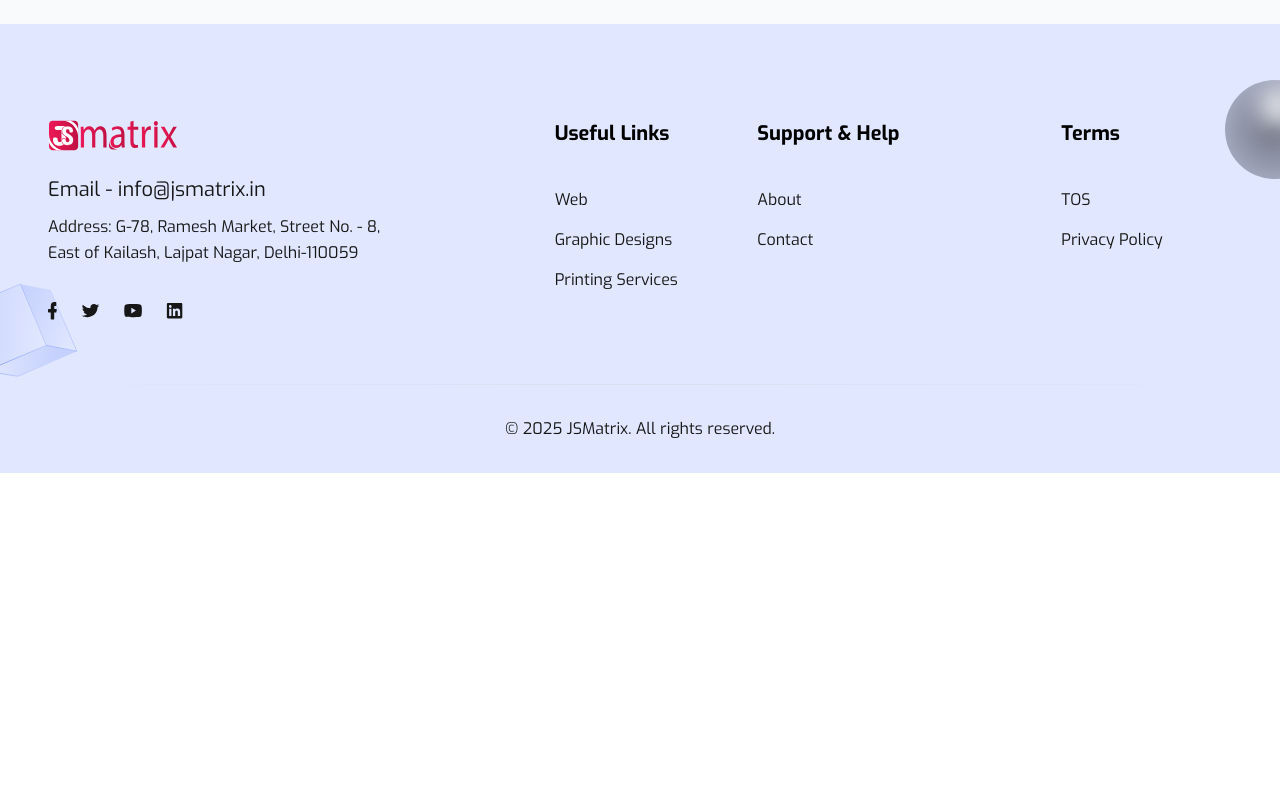
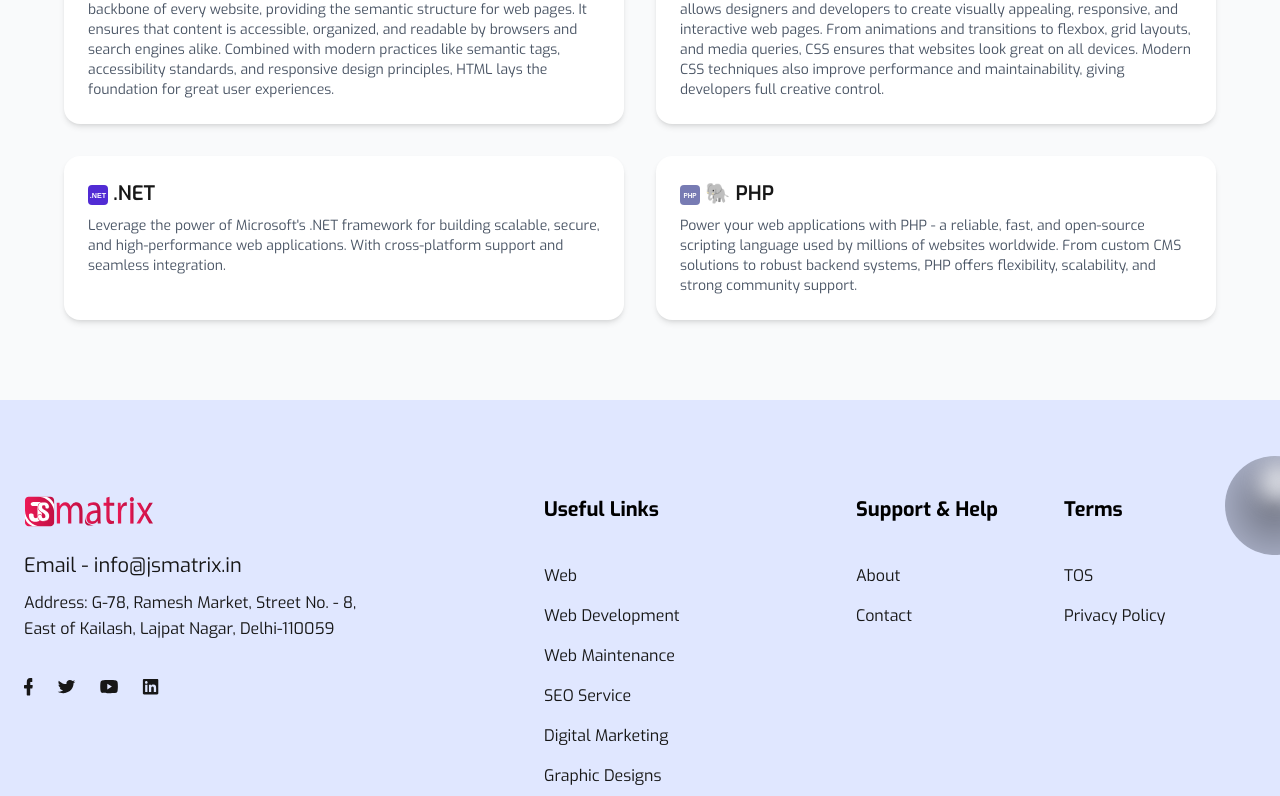
Before and after one commit to niceprince/jsmatrix_next, a Next.js app: page /web-development in a window 1280 px wide. Shown: the part 2544-3340 px from the top of the page. Before the commit the page ends 3017 px from the top, so only its background shows below. Built offline with nearby package versions, Linux system fonts and the light colour scheme.

Commit message:
fixed some issues

```diff
--- a/src/app-contents/WebItems.tsx
+++ b/src/app-contents/WebItems.tsx
@@ -63,6 +63,62 @@ export const ExpertiseFieldsData = {
       description:
         "A robust framework for building complex, scalable, single-page applications.",
     },
+    {
+      icon: (
+        <svg
+          style={{ display: "inline-block" }}
+          xmlns="http://www.w3.org/2000/svg"
+          width="20"
+          height="20"
+          viewBox="0 0 100 100"
+        >
+          <rect width="100" height="100" rx="20" ry="20" fill="#512BD4" />
+          <text
+            x="50%"
+            y="55%"
+            fontSize="36"
+            fontFamily="Arial, sans-serif"
+            fill="white"
+            fontWeight="bold"
+            textAnchor="middle"
+            dominantBaseline="middle"
+          >
+            .NET
+          </text>
+        </svg>
+      ),
+      title: ".NET",
+      description: `Leverage the power of Microsoft's .NET framework for building scalable,
+    secure, and high-performance web applications. With cross-platform support
+    and seamless integration.`,
+    },
+    {
+      icon: (
+        <svg
+          xmlns="http://www.w3.org/2000/svg"
+          width="20"
+          height="20"
+          viewBox="0 0 100 100"
+          style={{ display: "inline-block" }}
+        >
+          <rect width="100" height="100" rx="20" ry="20" fill="#777BB3" />
+          <text
+            x="50%"
+            y="55%"
+            fontSize="32"
+            fontFamily="Arial, sans-serif"
+            fill="white"
+            fontWeight="bold"
+            textAnchor="middle"
+            dominantBaseline="middle"
+          >
+            PHP
+          </text>
+        </svg>
+      ),
+      title: "🐘 PHP",
+      description: `Power your web applications with PHP - a reliable, fast, and open-source scripting language used by millions of websites worldwide. From custom CMS solutions to robust backend systems, PHP offers flexibility, scalability, and strong community support.`,
+    },
   ],
 };
 
@@ -101,6 +157,14 @@ export const WebDevItems = {
                 can grow with your business needs.`,
     },
     {
+      id: 10020,
+      keyword: "🟢 Node.js",
+      description: `Node.js allows developers to use JavaScript on the server, enabling full-stack development with
+      a single language. It excels in handling concurrent connections, real-time applications,
+      and APIs thanks to its non-blocking, asynchronous architecture. With a rich ecosystem of
+      packages via npm and seamless integration with databases, Node.js is ideal for building modern web apps.`,
+    },
+    {
       id: 10013,
       keyword: "✨ jQuery",
       description: `A lightweight JavaScript library simplifying DOM manipulations
@@ -113,31 +177,93 @@ export const WebDevItems = {
       id: 10014,
       keyword: " 🅰️ Angular",
       description: `A robust front-end framework for building enterprise-grade
-                single-page applications.`,
+                single-page applications. Angular empowers developers to create highly dynamic, modular, and scalable web apps. With built-in tools for routing, state management, and forms, it’s perfect for complex projects that require maintainable and reusable code. Its powerful CLI and strong TypeScript support make development faster and more efficient.`,
     },
     {
       id: 10015,
       keyword: "📝 WordPress",
       description: `A leading CMS for building blogs, websites, and eCommerce
-                platforms.`,
+                platforms. WordPress is an extremely flexible platform that allows businesses to launch websites quickly with custom themes, plugins, and integrations. Whether it’s a simple blog, corporate website, or full-featured online store, WordPress provides ease of use, SEO-friendly structures, and a huge community that keeps it constantly evolving.`,
     },
     {
       id: 10016,
       keyword: "🌐 HTML",
-      description: `The standard markup language for structuring web content.`,
+      description: `The standard markup language for structuring web content. HTML is the backbone of every website, providing the semantic structure for web pages. It ensures that content is accessible, organized, and readable by browsers and search engines alike. Combined with modern practices like semantic tags, accessibility standards, and responsive design principles, HTML lays the foundation for great user experiences.`,
     },
     {
       id: 10017,
       keyword: "🎨 CSS",
-      description: `Styling and layout that bring websites to life with responsive designs.`,
+      description: `Styling and layout that bring websites to life with responsive designs. CSS allows designers and developers to create visually appealing, responsive, and interactive web pages. From animations and transitions to flexbox, grid layouts, and media queries, CSS ensures that websites look great on all devices. Modern CSS techniques also improve performance and maintainability, giving developers full creative control.`,
     },
     {
       id: 10018,
-      keyword: "Git & Version Control",
-      description: `We manage all projects with Git to ensure smooth collaboration,
-                secure versioning, and safe deployments. This structured
-                approach keeps development organized, transparent, and
-                error-free.`,
+      keyword: (
+        <>
+          <svg
+            style={{ display: "inline-block" }}
+            xmlns="http://www.w3.org/2000/svg"
+            width="20"
+            height="20"
+            viewBox="0 0 100 100"
+          >
+            <rect width="100" height="100" rx="20" ry="20" fill="#512BD4" />
+            <text
+              x="50%"
+              y="55%"
+              fontSize="36"
+              fontFamily="Arial, sans-serif"
+              fill="white"
+              fontWeight="bold"
+              textAnchor="middle"
+              dominantBaseline="middle"
+            >
+              .NET
+            </text>
+          </svg>{" "}
+          .NET
+        </>
+      ),
+      description: `Leverage the power of Microsoft's .NET framework for building scalable,
+    secure, and high-performance web applications. With cross-platform support
+    and seamless integration.`,
     },
+    {
+      id: 10019,
+      keyword: (
+        <>
+          <svg
+            xmlns="http://www.w3.org/2000/svg"
+            width="20"
+            height="20"
+            viewBox="0 0 100 100"
+            style={{ display: "inline-block" }}
+          >
+            <rect width="100" height="100" rx="20" ry="20" fill="#777BB3" />
+            <text
+              x="50%"
+              y="55%"
+              fontSize="32"
+              fontFamily="Arial, sans-serif"
+              fill="white"
+              fontWeight="bold"
+              textAnchor="middle"
+              dominantBaseline="middle"
+            >
+              PHP
+            </text>
+          </svg>{" "}
+          🐘 PHP
+        </>
+      ),
+      description: `Power your web applications with PHP - a reliable, fast, and open-source scripting language used by millions of websites worldwide. From custom CMS solutions to robust backend systems, PHP offers flexibility, scalability, and strong community support.`,
+    },
+    // {
+    //   id: 10020,
+    //   keyword: "Git & Version Control",
+    //   description: `We manage all projects with Git to ensure smooth collaboration,
+    //             secure versioning, and safe deployments. This structured
+    //             approach keeps development organized, transparent, and
+    //             error-free.`,
+    // },
   ],
 };
--- a/src/components/about/AboutSectionOne.tsx
+++ b/src/components/about/AboutSectionOne.tsx
@@ -1,49 +1,95 @@
 import SectionTitle from "../common/SectionTitle";
 
-const AboutSectionOne = () => (<>
+const AboutSectionOne = () => (
+  <>
     <SectionTitle
       title="About Us"
       paragraph="Our main focus is on empowering businesses to safeguard their most critical and vulnerable applications. We achieve this through knowledge sharing, innovative solutions, and a collaborative approach that ensures organizations stay protected in an ever-evolving digital landscape."
       mb="44px"
     />
-    <div className="w-full px-4 lg:max-w-[1000px]">
-      <div
-        className="wow fadeInUp mb-12 lg:mb-0"
-        data-wow-delay=".15s"
-      >
-        <div className="mx-[-12px] flex flex-wrap">
-          <div className="w-full px-3 sm:w-1/2 lg:w-full">
+    <div className="w-full lg:max-w-[1000px] mx-auto">
+      <div className="mb-6 lg:mb-0" data-wow-delay=".15s">
+        <div className="flex flex-wrap">
+          <div className="w-full sm:w-1/2 lg:w-full">
+            {/* Intro */}
             <div className="mb-9">
-              <p className="text-base font-medium leading-relaxed text-body-color sm:text-lg sm:leading-relaxed">Welcome to JSMatrix, your trusted partner for creative and digital solutions. We are a full-service company dedicated to helping businesses, brands, and individuals bring their ideas to life with innovation, quality, and reliability.</p>
+              <p className="text-base font-medium leading-relaxed text-gray-700 dark:text-gray-300 sm:text-lg sm:leading-relaxed">
+                Welcome to <strong>JSMatrix</strong>, your trusted partner for
+                creative and digital solutions. We are a full-service company
+                dedicated to helping businesses, brands, and individuals bring
+                their ideas to life with innovation, quality, and reliability.
+              </p>
             </div>
+
+            {/* Services */}
             <div className="mb-9">
-              <p className="text-base font-medium leading-relaxed text-body-color sm:text-lg sm:leading-relaxed">With a passion for design, technology, and customer satisfaction, we specialize in:</p>
-              <ul className="list-disc">
-                <li><strong>Web Development</strong> – From sleek websites to powerful web applications, we craft digital experiences that drive results.</li>
-                <li><strong>Graphic Design</strong> – Creative visuals, branding, and marketing materials that make your business stand out.</li>
-                <li><strong>Printing & Stationery</strong> – High-quality printing solutions and office stationery tailored to your everyday business needs.</li>
-                <li><strong>SEO & Digital Marketing</strong> – Optimized strategies to enhance your online visibility and grow your brand.</li>
-                <li><strong>Office Solutions</strong> – Comprehensive support for all your professional and operational requirements.</li>
+              <p className="text-base font-medium leading-relaxed text-gray-700 dark:text-gray-300 sm:text-lg sm:leading-relaxed">
+                With a passion for design, technology, and customer
+                satisfaction, we specialize in:
+              </p>
+              <ul className="list-disc pl-5 space-y-2 text-gray-800 dark:text-gray-200">
+                <li>
+                  <strong>Web Development</strong> – From sleek websites to
+                  powerful web applications, we craft digital experiences that
+                  drive results.
+                </li>
+                <li>
+                  <strong>Graphic Design</strong> – Creative visuals, branding,
+                  and marketing materials that make your business stand out.
+                </li>
+                <li>
+                  <strong>Printing & Stationery</strong> – High-quality printing
+                  solutions and office stationery tailored to your everyday
+                  business needs.
+                </li>
+                <li>
+                  <strong>SEO & Digital Marketing</strong> – Optimized
+                  strategies to enhance your online visibility and grow your
+                  brand.
+                </li>
+                <li>
+                  <strong>Office Solutions</strong> – Comprehensive support for
+                  all your professional and operational requirements.
+                </li>
               </ul>
             </div>
+
+            {/* About */}
+            <div className="mb-9 space-y-4">
+              <p className="text-base font-medium leading-relaxed text-gray-700 dark:text-gray-300 sm:text-lg sm:leading-relaxed">
+                At <strong>JSMatrix</strong>, we believe every project is
+                unique. That’s why we combine creativity, strategy, and
+                technology to deliver solutions that align with your goals. Our
+                team of skilled designers, developers, and professionals works
+                hand in hand to ensure quality, timely delivery, and complete
+                customer satisfaction.
+              </p>
+              <p className="text-base font-medium leading-relaxed text-gray-700 dark:text-gray-300 sm:text-lg sm:leading-relaxed">
+                Whether you’re a startup building your brand identity or an
+                established business looking to expand, we are here to support
+                your journey with innovative and cost-effective solutions.
+              </p>
+            </div>
+
+            {/* Mission */}
             <div className="mb-9">
-              <p className="text-base font-medium leading-relaxed text-body-color sm:text-lg sm:leading-relaxed">At JSS Tech, we believe every project is unique. That’s why we combine creativity, strategy, and technology to deliver solutions that align with your goals. Our team of skilled designers, developers, and professionals works hand in hand to ensure quality, timely delivery, and complete customer satisfaction.</p>
-              <p className="text-base font-medium leading-relaxed text-body-color sm:text-lg sm:leading-relaxed">Whether you’re a startup building your brand identity or an established business looking to expand, we are here to support your journey with innovative and cost-effective solutions.</p>
-            </div>
-            <div className="mb-9">
-              <h3 className="mb-4 text-xl font-bold text-black dark:text-white sm:text-2xl lg:text-xl xl:text-2xl">
+              <h3 className="mb-4 text-xl font-bold text-black dark:text-white sm:text-2xl">
                 ✨ Our Mission
               </h3>
-              <p className="text-base font-medium leading-relaxed text-body-color sm:text-lg sm:leading-relaxed">
-                To provide creative, reliable, and result-driven solutions that empower businesses to grow and succeed.
+              <p className="text-base font-medium leading-relaxed text-gray-700 dark:text-gray-300 sm:text-lg sm:leading-relaxed">
+                To provide creative, reliable, and result-driven solutions that
+                empower businesses to grow and succeed.
               </p>
             </div>
+
+            {/* Vision */}
             <div className="mb-9">
-              <h3 className="mb-4 text-xl font-bold text-black dark:text-white sm:text-2xl lg:text-xl xl:text-2xl">
+              <h3 className="mb-4 text-xl font-bold text-black dark:text-white sm:text-2xl">
                 ✨ Our Vision
               </h3>
-              <p className="text-base font-medium leading-relaxed text-body-color sm:text-lg sm:leading-relaxed">
-                To be a one-stop partner for all digital, creative, and office needs by building lasting relationships with our clients.
+              <p className="text-base font-medium leading-relaxed text-gray-700 dark:text-gray-300 sm:text-lg sm:leading-relaxed">
+                To be a one-stop partner for all digital, creative, and office
+                needs by building lasting relationships with our clients.
               </p>
             </div>
           </div>
--- a/src/components/common/ColumnTypeSection.tsx
+++ b/src/components/common/ColumnTypeSection.tsx
@@ -1,5 +1,5 @@
 interface ColumnData {
-  icon?: string;
+  icon?: string | React.ReactNode;
   title: string;
   description: string;
 }
@@ -28,7 +28,7 @@ export default function ColumnTypeSection({
               key={index + "110"}
               className="bg-white text-gray-900 rounded-2xl shadow-lg hover:shadow-2xl p-8 transition transform hover:-translate-y-2"
             >
-              <h3 className="text-xl font-bold mb-2">
+              <h3 className="text-xl font-bold mb-2 text-center">
                 {item.icon && item.icon} {item.title}
               </h3>
               <p className="text-gray-600 text-sm">{item.description}</p>
--- a/src/components/common/ItemWithGrids.tsx
+++ b/src/components/common/ItemWithGrids.tsx
@@ -2,7 +2,7 @@ import React from "react";
 
 type ItemsProps = {
   id: number;
-  keyword: string;
+  keyword: string | React.ReactNode;
   description: string;
 };
 
--- a/src/components/footer/Footer.tsx
+++ b/src/components/footer/Footer.tsx
@@ -10,8 +10,8 @@ const Footer = () => {
         data-wow-delay=".1s"
       >
         <div className="container mx-auto">
-          <div className="mx-4 flex flex-wrap">
-            <div className="w-full px-4 md:w-1/2 lg:w-4/12 xl:w-5/12">
+          <div className="flex flex-wrap">
+            <div className="w-full px-2 md:w-1/2 lg:w-4/12 xl:w-5/12">
               <div className="mb-12 max-w-[360px] lg:mb-16">
                 <Link href="/" className="mb-4 inline-block">
                   <Image
@@ -57,7 +57,8 @@ const Footer = () => {
                       <path d="M16.3024 2.26027L17.375 1.0274C17.6855 0.693493 17.7702 0.436644 17.7984 0.308219C16.9516 0.770548 16.1613 0.924658 15.6532 0.924658H15.4556L15.3427 0.821918C14.6653 0.282534 13.8185 0 12.9153 0C10.9395 0 9.3871 1.48973 9.3871 3.21062C9.3871 3.31336 9.3871 3.46747 9.41532 3.57021L9.5 4.0839L8.90726 4.05822C5.29435 3.95548 2.33065 1.13014 1.85081 0.642123C1.06048 1.92637 1.5121 3.15925 1.99194 3.92979L2.95161 5.36815L1.42742 4.5976C1.45565 5.67637 1.90726 6.52397 2.78226 7.14041L3.54435 7.65411L2.78226 7.93665C3.2621 9.24658 4.33468 9.78596 5.125 9.99144L6.16935 10.2483L5.18145 10.8647C3.60081 11.8921 1.625 11.8151 0.75 11.738C2.52823 12.8682 4.64516 13.125 6.1129 13.125C7.21371 13.125 8.03226 13.0223 8.22984 12.9452C16.1331 11.25 16.5 4.82877 16.5 3.54452V3.36473L16.6694 3.26199C17.629 2.44007 18.0242 2.00342 18.25 1.74658C18.1653 1.77226 18.0524 1.82363 17.9395 1.84932L16.3024 2.26027Z" />
                     </svg>
                   </a>
-                  <Link href="/"
+                  <Link
+                    href="/"
                     aria-label="social-link"
                     className="dark:text-body-color-dark mr-6 text-body-color duration-300 hover:text-primary dark:hover:text-primary"
                   >
@@ -88,7 +89,7 @@ const Footer = () => {
               </div>
             </div>
 
-            <div className="w-full px-4 sm:w-1/2 md:w-1/2 lg:w-2/12 xl:w-2/12">
+            <div className="w-1/2 px-2 sm:w-1/2 md:w-1/2 lg:w-3/12 xl:w-3/12">
               <div className="mb-12 lg:mb-16">
                 <h2 className="mb-10 text-xl font-bold text-black dark:text-white">
                   Useful Links
@@ -102,6 +103,39 @@ const Footer = () => {
                       Web
                     </Link>
                   </li>
+                  <li>
+                    <Link
+                      href="/web-development"
+                      className="dark:text-body-color-dark mb-4 inline-block text-base text-body-color duration-300 hover:text-primary dark:hover:text-primary"
+                    >
+                      Web Development
+                    </Link>
+                  </li>
+                  <li>
+                    <Link
+                      href="/web-maintenance"
+                      className="dark:text-body-color-dark mb-4 inline-block text-base text-body-color duration-300 hover:text-primary dark:hover:text-primary"
+                    >
+                      Web Maintenance
+                    </Link>
+                  </li>
+                  <li>
+                    <Link
+                      href="/seo-service"
+                      className="dark:text-body-color-dark mb-4 inline-block text-base text-body-color duration-300 hover:text-primary dark:hover:text-primary"
+                    >
+                      SEO Service
+                    </Link>
+                  </li>
+                  <li>
+                    <Link
+                      href="/digital-marketing"
+                      className="dark:text-body-color-dark mb-4 inline-block text-base text-body-color duration-300 hover:text-primary dark:hover:text-primary"
+                    >
+                      Digital Marketing
+                    </Link>
+                  </li>
+
                   <li>
                     <Link
                       href="/graphic-designs"
@@ -122,7 +156,7 @@ const Footer = () => {
               </div>
             </div>
 
-            <div className="w-full px-4 md:w-1/2 lg:w-4/12 xl:w-3/12">
+            <div className="w-1/2 px-2 md:w-1/2 lg:w-3/12 xl:w-2/12">
               <div className="mb-12 lg:mb-16">
                 <h2 className="mb-10 text-xl font-bold text-black dark:text-white">
                   Support & Help
@@ -146,9 +180,32 @@ const Footer = () => {
                   </li>
                 </ul>
               </div>
+              <div className="md:hidden mb-12 lg:mb-16">
+                <h2 className="mb-10 text-xl font-bold text-black dark:text-white">
+                  Terms
+                </h2>
+                <ul>
+                  <li>
+                    <Link
+                      href="/tos"
+                      className="dark:text-body-color-dark mb-4 inline-block text-base text-body-color duration-300 hover:text-primary dark:hover:text-primary"
+                    >
+                      TOS
+                    </Link>
+                  </li>
+                  <li>
+                    <Link
+                      href="/privacy-policy"
+                      className="dark:text-body-color-dark mb-4 inline-block text-base text-body-color duration-300 hover:text-primary dark:hover:text-primary"
+                    >
+                      Privacy Policy
+                    </Link>
+                  </li>
+                </ul>
+              </div>
             </div>
 
-            <div className="w-full px-4 sm:w-1/2 md:w-1/2 lg:w-2/12 xl:w-2/12">
+            <div className="hidden md:block w-1/2 px-2 sm:w-1/2 md:w-1/2 lg:w-2/12 xl:w-2/12">
               <div className="mb-12 lg:mb-16">
                 <h2 className="mb-10 text-xl font-bold text-black dark:text-white">
                   Terms
```
Also changed, not shown: src/components/common/PageTwoSectionView.tsx (+17 -7 lines), src/components/contact/Contact.tsx (+106 -67 lines).
